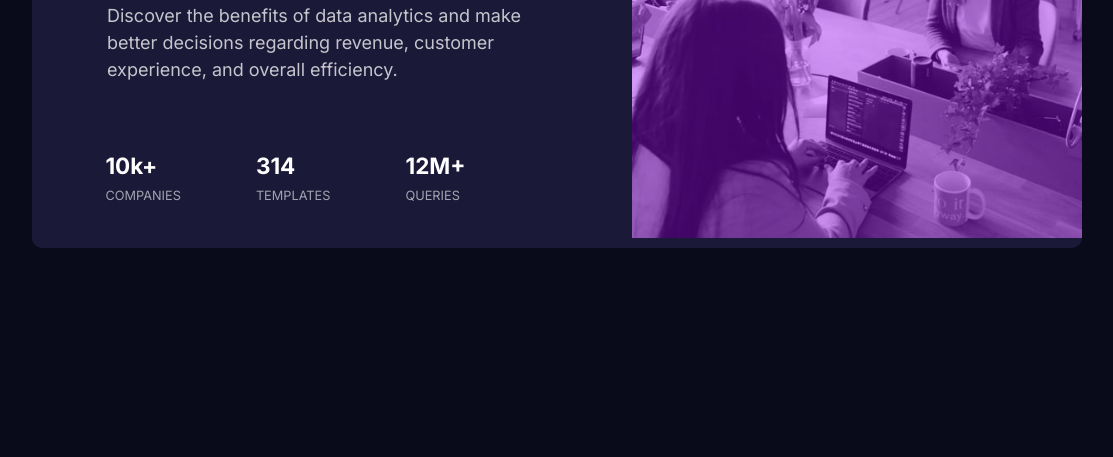
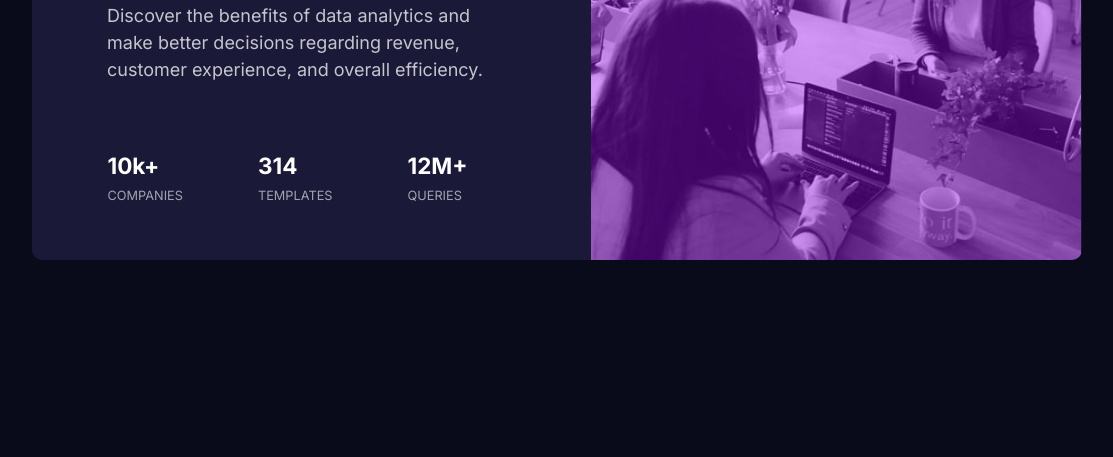
Before and after one commit to Khadijarejjaoui99/Stats-preview-card-component-using-html-css, a plain HTML site: page index.html in a window 1536 px wide. Shown: the part 343-800 px from the top of the page, without its empty margins (211-1324 px from the left). Drawn offline with Linux system fonts and the light colour scheme.

Commit message:
first commit

```diff
--- a/style.css
+++ b/style.css
@@ -65,14 +65,14 @@ body {
 @media (min-width: 1440px) {
   .card {
     min-width: 70em;
-    min-height: 24.8em;
+    min-height: 27em;
     display: flex;
     flex-direction: row-reverse;
     justify-content: space-between;
   }
   .card__img {
     background-image: url(images/image-header-desktop.jpg);
-    flex: 0.5;
+    flex: 0.6;
     border-top-left-radius: 0;
     border-bottom-right-radius: 0.67em;
   }
@@ -87,7 +87,7 @@ body {
   }
   .card__infoValues {
     display: flex;
-    margin-left: -6.2em;
+    margin-left: -3.2em;
   }
   .card__info h1 {
     font-size: 2.4em;
```
